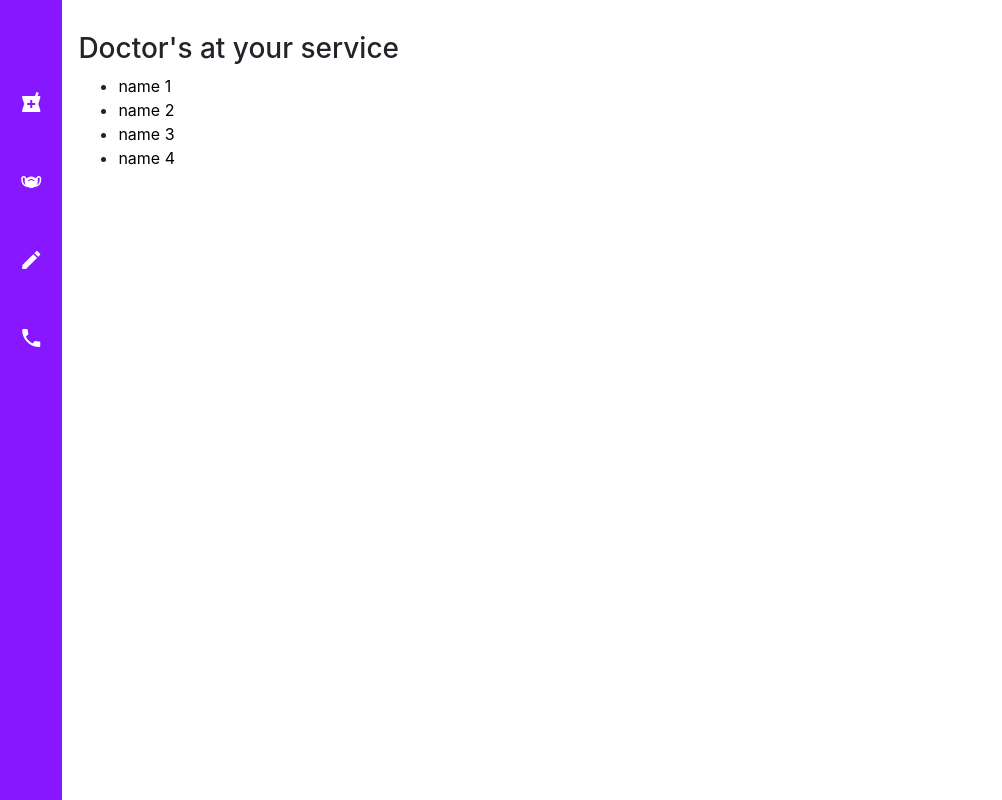
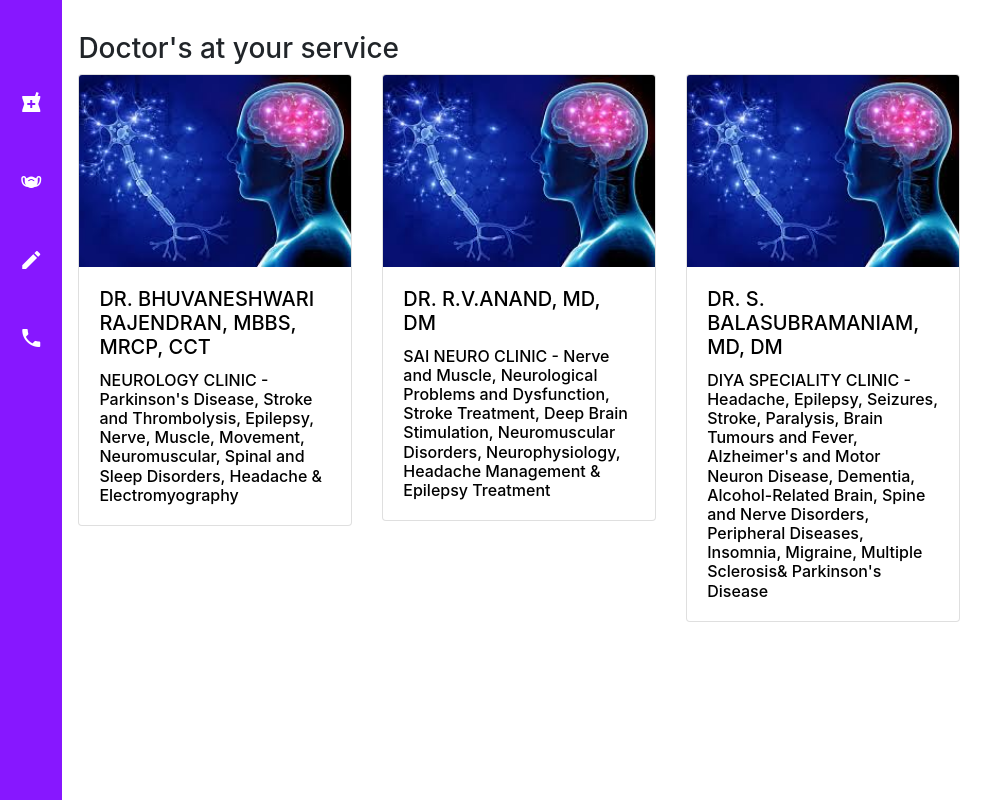
Before and after one commit to yukes6700/rural-project, a plain HTML site: page neurologist.html in a window 1280 px wide. Shown: the whole page, without its empty margins (0-1002 px from the left). Drawn offline with nearby package versions, Linux system fonts and the light colour scheme.

Commit message:
added 3 images

```diff
--- a/neurologist.html
+++ b/neurologist.html
@@ -27,14 +27,49 @@
         <div class="dashboard-main-container ">
             <h3>Doctor's at your service</h3>
 
-            <div class="doctor-names">
-                <ul>
-                    <li><a href="">name 1</a></li>
-                    <li><a href="">name 2</a></li>
-                    <li><a href="">name 3</a></li>
-                    <li><a href="">name 4</a></li>
-                </ul>
+            <div class="row">
+                <div class="col-3 ">
+                    <div class="card">
+                        <a href="/neurologist.html">
+                            <img src="/images/p01.jpg" alt="" class="card-img-top">
+
+                            <div class="card-body">
+                                <h5 class="card-title">DR. BHUVANESHWARI RAJENDRAN, MBBS, MRCP, CCT</h5>
+                                <h6 class="card-text">NEUROLOGY CLINIC - Parkinson's Disease, Stroke and Thrombolysis, Epilepsy, Nerve, Muscle, Movement, Neuromuscular, Spinal and Sleep Disorders, Headache & Electromyography</h6>
+                            </div>
+                        </a>
+                    </div>
+                </div>
+
+                <div class="col-3 ">
+                    <div class="card">
+                        <a href="/neurologist.html">
+                            <img src="/images/p01.jpg" alt="" class="card-img-top">
+
+                            <div class="card-body">
+                                <h5 class="card-title">DR. R.V.ANAND, MD, DM</h5>
+                                <h6 class="card-text">SAI NEURO CLINIC - Nerve and Muscle, Neurological Problems and Dysfunction, Stroke Treatment, Deep Brain Stimulation, Neuromuscular Disorders, Neurophysiology, Headache Management & Epilepsy Treatment</h6>
+                            </div>
+                        </a>
+                    </div>
+                </div>
+
+                <div class="col-3 ">
+                    <div class="card">
+                        <a href="/neurologist.html">
+                            <img src="/images/p01.jpg" alt="" class="card-img-top">
+
+                            <div class="card-body">
+                                <h5 class="card-title">DR. S. BALASUBRAMANIAM, MD, DM</h5>
+                                <h6 class="card-text">DIYA SPECIALITY CLINIC - Headache, Epilepsy, Seizures, Stroke, Paralysis, Brain Tumours and Fever, Alzheimer's and Motor Neuron Disease, Dementia, Alcohol-Related Brain, Spine and Nerve Disorders, Peripheral Diseases, Insomnia, Migraine, Multiple Sclerosis& Parkinson's Disease</h6>
+
+                            </div>
+                        </a>
+                    </div>
+                </div>
+
             </div>
+
         </div>
 
     </div>
```
Also changed, not shown: index.html (+1 -0 lines), images/p09.png (added), images/p10.jpg (added), images/p11.jpg (added).
